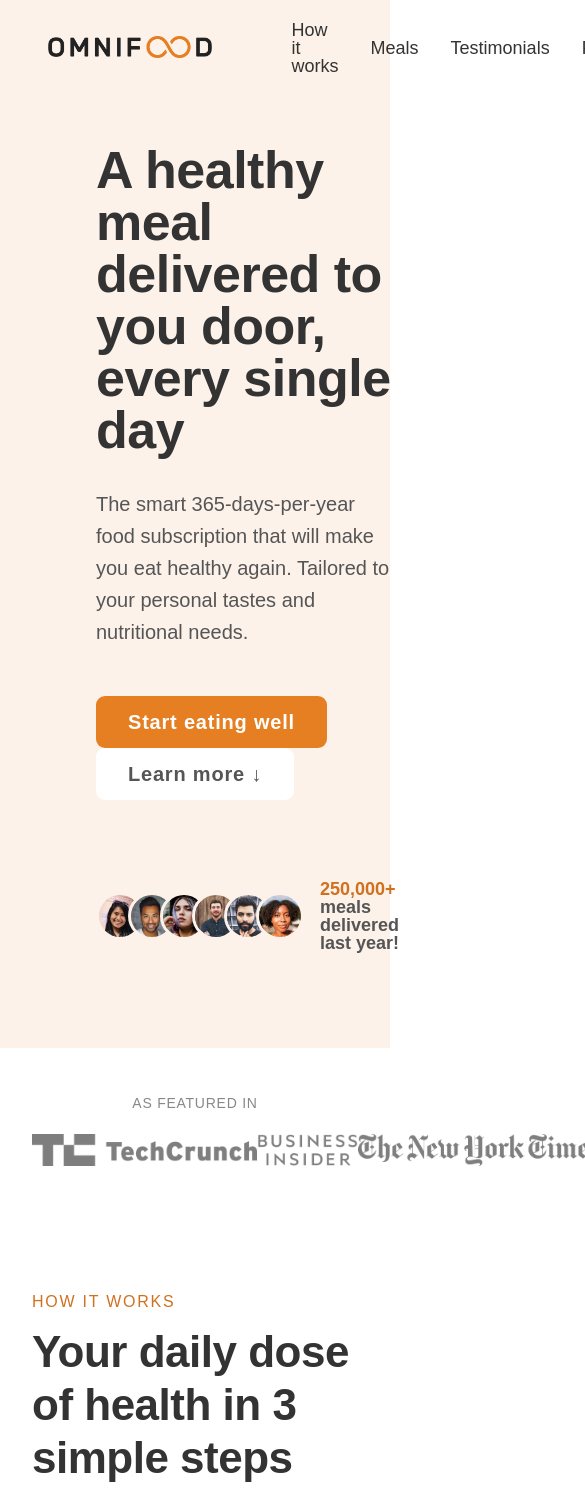
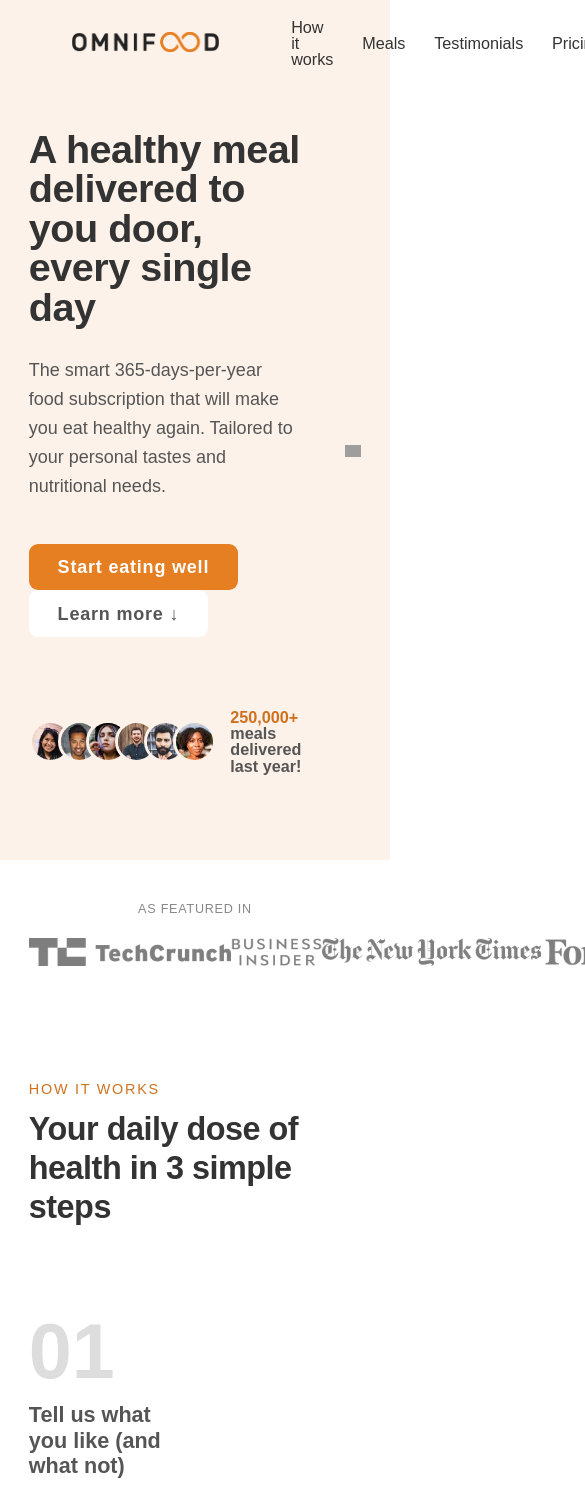
Before and after one commit to mrabumhd/Omnifood-landing-page, a website built with webpack: page src/template.html in a window 390 px wide. Shown: the top 1505 px of the page, 585 px wide, since content can reach past the window. Built offline with nearby package versions, Linux system fonts and the light colour scheme; grey boxes are pictures that could not be loaded.

Commit message:
Add media queries for small desktop screen and small laptop/tablet screens

```diff
--- /dev/null
+++ b/src/css/queries.css
@@ -0,0 +1,57 @@
+/* In media queries rem and em units do not depend on html font-size
+1rem = to 1em = 16px  */
+
+/* ******************** */
+/* BELOW 1344 (for smaller desktops)*/
+/* ******************** */
+
+@media (max-width: 84em) {
+  .hero {
+    /* padding: 0 3.2rem; */
+    max-width: 120rem;
+  }
+  .heading-primary {
+    font-size: 4.4rem;
+  }
+  .gallery {
+    grid-template-columns: repeat(2, 1fr);
+  }
+}
+
+/* ******************** */
+/* BELOW 1200 (for landscape tablet or laptop)*/
+/* ******************** */
+@media (max-width: 75rem) {
+  html {
+    /* 9px / 16px */
+    font-size: 56.25%;
+  }
+
+  .grid {
+    column-gap: 4.8rem;
+    row-gap: 6.4rem;
+  }
+
+  .heading-secondary {
+    font-size: 3.6rem;
+  }
+  .heading-tertiary {
+    font-size: 2.4rem;
+  }
+
+  .header {
+    padding: 0 3.2rem;
+  }
+  .main-nav-list {
+    gap: 3.2rem;
+  }
+  .hero {
+    gap: 4.8rem;
+    /* padding: 0 5.6rem; */
+    /* max-width: 120rem; */
+  }
+
+  .testimonials-container {
+    padding: 9.6rem 3.2rem;
+  }
+}
--- a/src/css/style.css
+++ b/src/css/style.css
@@ -25,7 +25,7 @@
   list-style: none;
   display: flex;
   align-items: center;
-  gap: 3.2rem;
+  gap: 4.8rem;
 }
 
 .main-nav-link:link,
@@ -64,10 +64,12 @@
   background-color: #fdf2e9;
   padding: 4.8rem 0 9.6rem 0;
 }
+
 .hero {
   max-width: 130rem;
+
   margin: 0 auto;
-  padding: 0 9.6rem;
+  padding: 0 3.2rem;
   display: flex;
   grid-template-columns: 1fr 1fr;
   align-items: center;
--- a/src/index.js
+++ b/src/index.js
@@ -1,5 +1,6 @@
 import "./css/style.css";
 import "./css/general.css";
+import "./css/queries.css";
 // import { home } from "./home.js";
 // import { menu } from "./menu.js";
 // import { about } from "./about.js";
--- a/src/template.html
+++ b/src/template.html
@@ -4,8 +4,8 @@
     <meta charset="UTF-8" />
     <meta name="viewport" content="width=device-width, initial-scale=1.0" />
 
-    <link rel="stylesheet" href="css/general.css" />
-    <link rel="stylesheet" href="css/style.css" />
+    <!-- <link rel="stylesheet" href="css/general.css" />
+    <link rel="stylesheet" href="css/style.css" /> -->
 
     <script
       type="module"
```
